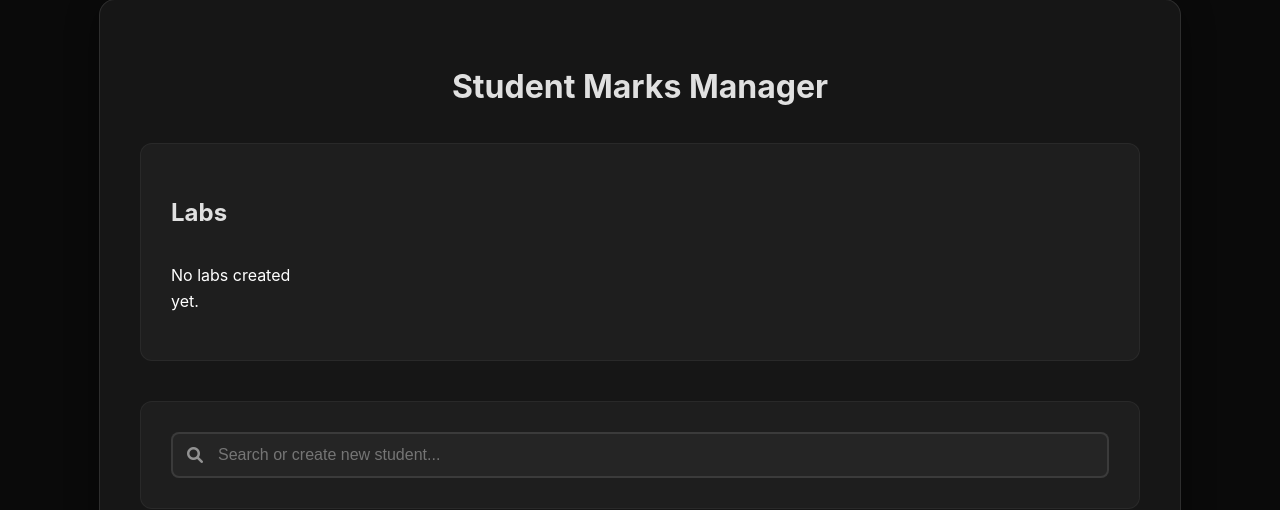
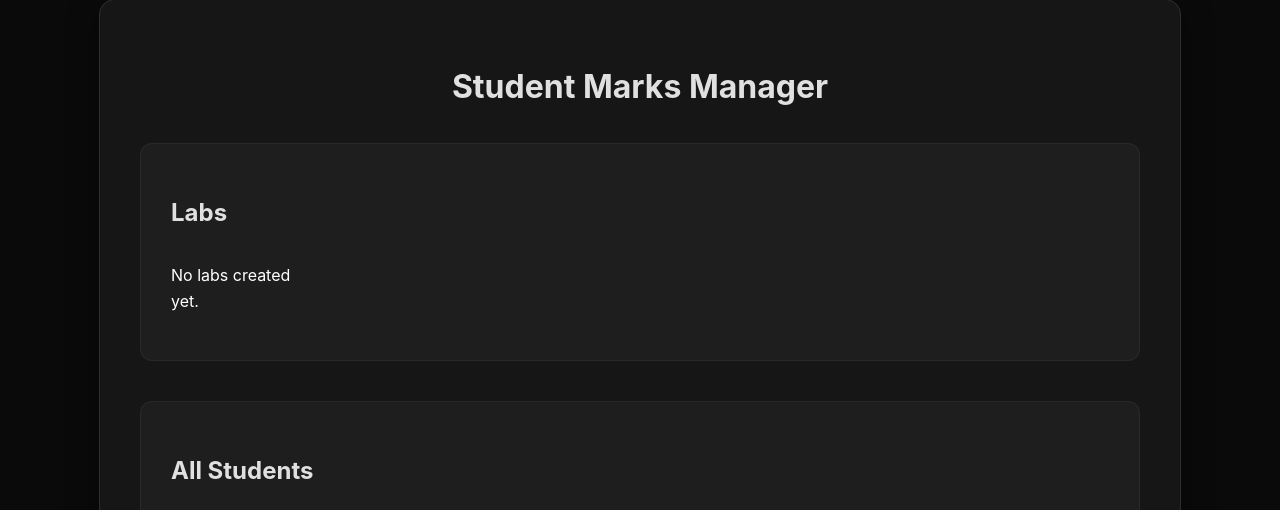
Before and after one commit to MohammadLab/student-marking-manager, a Flask app: page / in a window 1280 px wide. Shown: the part 41-551 px from the top of the page. Run offline with Flask 3, Linux system fonts and the light colour scheme; data that the repository does not hold is empty.

Commit message:
refactor: Remove student search and creation functionality

```diff
--- a/app.py
+++ b/app.py
@@ -16,34 +16,6 @@ if not os.path.exists('labs.csv'):
 def index():
     return render_template('index.html')
 
-@app.route('/api/students', methods=['GET', 'POST'])
-def handle_students():
-    if request.method == 'GET':
-        students = pd.read_csv('students.csv')
-        return jsonify(students.to_dict('records'))
-
-    elif request.method == 'POST':
-        data = request.json
-        students_df = pd.read_csv('students.csv')
-
-        # Generate new student ID
-        new_id = 1 if len(students_df) == 0 else students_df['student_id'].max() + 1
-
-        new_student = pd.DataFrame([{
-            'student_id': new_id,
-            'name': data['name']
-        }])
-
-        students_df = pd.concat([students_df, new_student], ignore_index=True)
-        students_df.to_csv('students.csv', index=False)
-        return jsonify({"status": "success", "student_id": int(new_id)})
-
-@app.route('/api/search_student', methods=['GET'])
-def search_student():
-    query = request.args.get('query', '').lower()
-    students = pd.read_csv('students.csv')
-    filtered = students[students['name'].str.lower().str.contains(query, na=False)]
-    return jsonify(filtered.to_dict('records'))
 
 @app.route('/api/add_mark', methods=['POST'])
 def add_mark():
--- a/static/style.css
+++ b/static/style.css
@@ -162,86 +162,6 @@ h1 {
     margin-bottom: 30px;
 }
 
-.student-section {
-    margin-bottom: 40px;
-    padding: 30px;
-    background-color: #1e1e1e;
-    border-radius: 12px;
-    border: 1px solid rgba(255, 255, 255, 0.05);
-}
-
-.student-search-container {
-    position: relative;
-    width: 100%;
-}
-
-.search-input-wrapper {
-    position: relative;
-    width: 100%;
-}
-
-.search-icon {
-    position: absolute;
-    left: 16px;
-    top: 50%;
-    transform: translateY(-50%);
-    color: rgba(255, 255, 255, 0.5);
-}
-
-#studentSearch {
-    width: 100%;
-    padding: 12px 16px 12px 45px;
-    border: 2px solid rgba(255, 255, 255, 0.1);
-    border-radius: 8px;
-    background-color: #252525;
-    color: #ffffff;
-    font-size: 1rem;
-    transition: all 0.3s ease;
-}
-
-#studentSearch:focus {
-    border-color: #2563eb;
-    outline: none;
-    box-shadow: 0 0 0 3px rgba(37, 99, 235, 0.2);
-}
-
-.search-results {
-    position: absolute;
-    top: 100%;
-    left: 0;
-    right: 0;
-    background-color: #252525;
-    border-radius: 8px;
-    margin-top: 8px;
-    box-shadow: 0 4px 12px rgba(0, 0, 0, 0.2);
-    border: 1px solid rgba(255, 255, 255, 0.1);
-    z-index: 1000;
-    max-height: 300px;
-    overflow-y: auto;
-    display: none;
-}
-
-.search-result-item {
-    padding: 12px 16px;
-    cursor: pointer;
-    transition: background-color 0.2s ease;
-    display: flex;
-    align-items: center;
-    gap: 10px;
-}
-
-.search-result-item:hover {
-    background-color: #2d2d2d;
-}
-
-.create-new-option {
-    border-top: 1px solid rgba(255, 255, 255, 0.1);
-    color: #2563eb;
-}
-
-.create-new-option i {
-    color: #2563eb;
-}
 
 .marks-section {
     background-color: #363636;
--- a/templates/index.html
+++ b/templates/index.html
@@ -43,15 +43,6 @@
             </div>
         </div>
 
-        <div class="student-section">
-            <div class="student-search-container">
-                <div class="search-input-wrapper">
-                    <i class="fas fa-search search-icon"></i>
-                    <input type="text" id="studentSearch" placeholder="Search or create new student..." autocomplete="off">
-                </div>
-                <div id="searchResults" class="search-results"></div>
-            </div>
-        </div>
 
         <div class="marks-section" id="marksSection" style="display: none;">
             <h2>Current Marks for: <span id="selectedStudentName"></span></h2>
@@ -269,72 +260,6 @@
         // Load students dropdown when page loads
         window.addEventListener('load', loadStudentsDropdown);
 
-        let searchTimeout;
-        const searchResults = document.getElementById('searchResults');
-        const searchInput = document.getElementById('studentSearch');
-
-        searchInput.addEventListener('input', function(e) {
-            clearTimeout(searchTimeout);
-            const query = e.target.value.trim();
-
-            if (query.length === 0) {
-                searchResults.style.display = 'none';
-                return;
-            }
-
-            searchTimeout = setTimeout(async () => {
-                const response = await fetch(`/api/search_student?query=${encodeURIComponent(query)}`);
-                const students = await response.json();
-
-                let resultsHtml = students.map(student => `
-                    <div class="search-result-item" onclick="selectStudent(${student.student_id}, '${student.name}')">
-                        <i class="fas fa-user"></i>
-                        ${student.name}
-                    </div>
-                `).join('');
-
-                // Add create new option if no exact match
-                if (!students.some(s => s.name.toLowerCase() === query.toLowerCase())) {
-                    resultsHtml += `
-                        <div class="search-result-item create-new-option" onclick="createNewStudent('${query}')">
-                            <i class="fas fa-plus"></i>
-                            Create new student: ${query}
-                        </div>
-                    `;
-                }
-
-                searchResults.innerHTML = resultsHtml;
-                searchResults.style.display = 'block';
-            }, 300);
-        });
-
-        async function createNewStudent(name) {
-            const response = await fetch('/api/students', {
-                method: 'POST',
-                headers: {
-                    'Content-Type': 'application/json',
-                },
-                body: JSON.stringify({ name: name })
-            });
-
-            if (response.ok) {
-                const data = await response.json();
-                searchInput.value = name;
-                searchResults.style.display = 'none';
-                await loadStudentsTable();
-                selectStudent(data.student_id, name);
-            } else {
-                const error = await response.json();
-                alert(error.message || 'Failed to create student');
-            }
-        }
-
-        // Close search results when clicking outside
-        document.addEventListener('click', function(e) {
-            if (!searchResults.contains(e.target) && e.target !== searchInput) {
-                searchResults.style.display = 'none';
-            }
-        });
 
         function handleStudentSelect(selectElement) {
             const selectedOption = selectElement.options[selectElement.selectedIndex];
```
